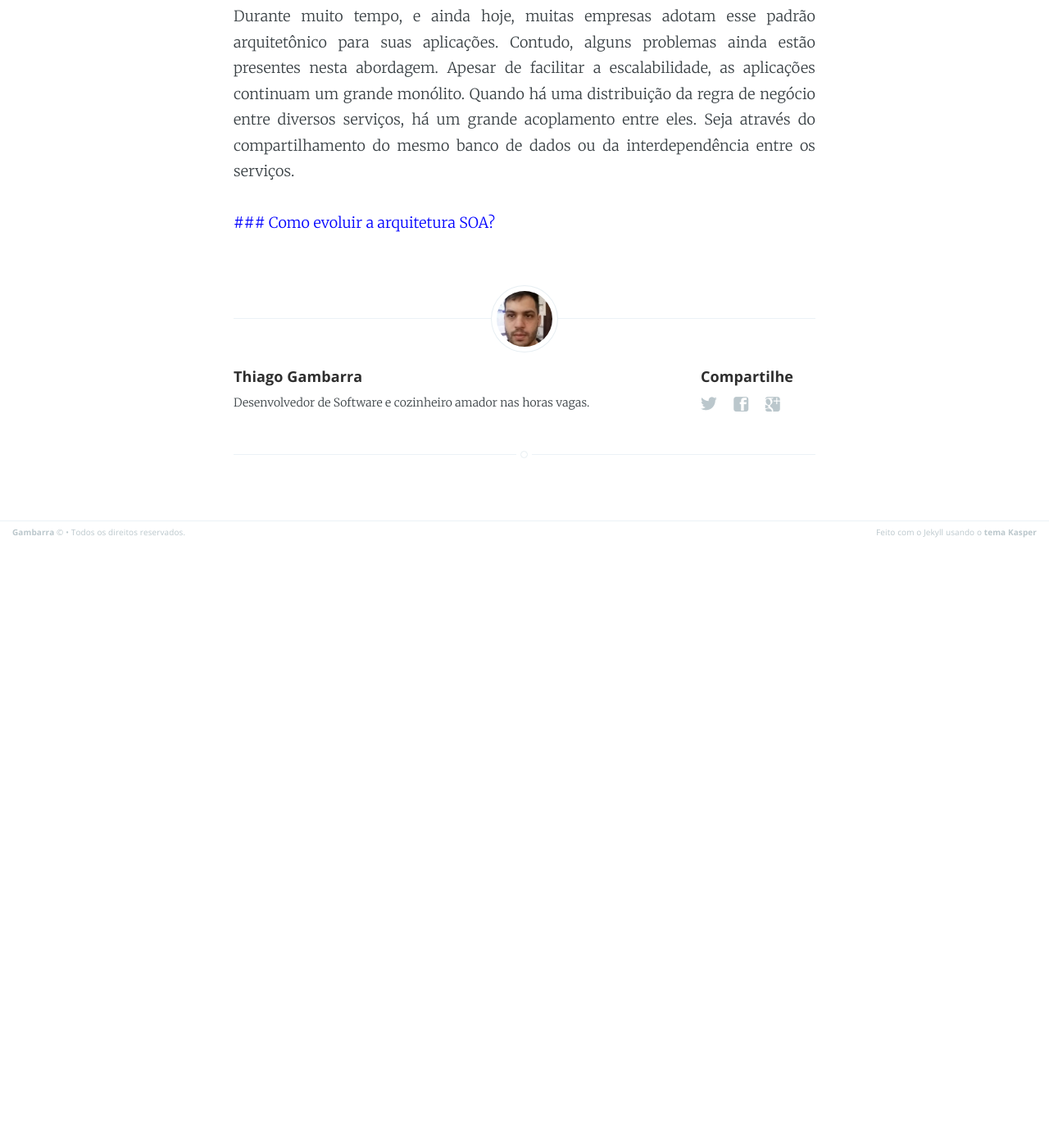
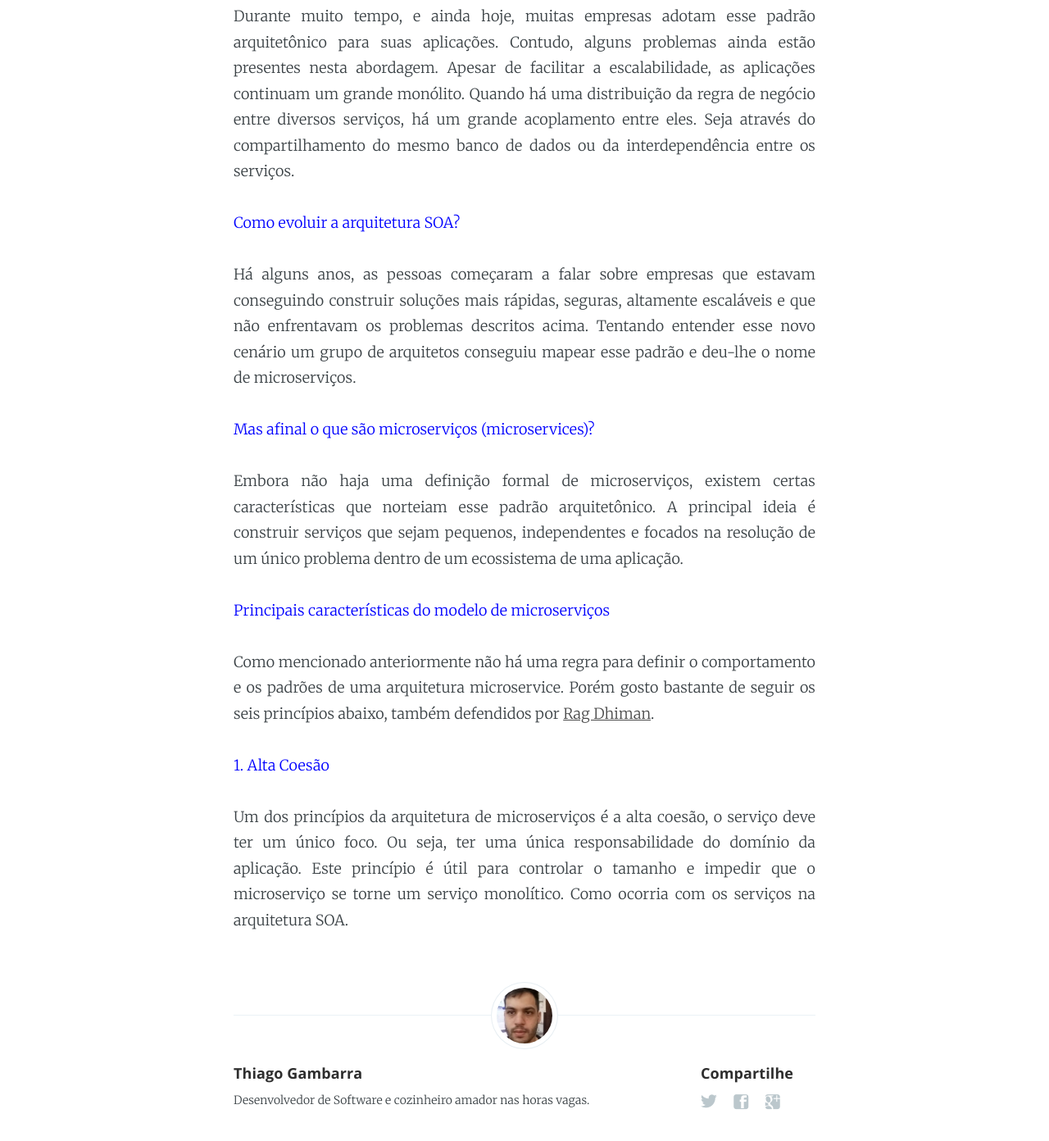
Before and after one commit to gambarra/gambarra.github.io, a Jekyll site: the page built from _posts/2018-03-10-alta-disponibilidade.md, in a window 1280 px wide and 1400 px high, scrolled down 1423 px. Shown: the top 1392 px of the window at 82% size. Built offline with Jekyll 4.4.1, drawn with Linux system fonts in a browser that asks for light colours; before the commit the page ends 2086 px from its top, so only the background shows below that.

Commit message:
art: corrige

```diff
--- a/_posts/2018-03-10-alta-disponibilidade.md
+++ b/_posts/2018-03-10-alta-disponibilidade.md
@@ -23,4 +23,18 @@ O padrão SOA trouxe alguns benefícios:
 Durante muito tempo, e ainda hoje, muitas empresas adotam esse padrão arquitetônico para suas aplicações. Contudo, alguns problemas ainda estão presentes nesta abordagem. Apesar de facilitar a escalabilidade, as aplicações continuam um grande monólito. Quando há uma distribuição da regra de negócio entre diversos serviços, há um grande acoplamento entre eles. Seja através do compartilhamento do mesmo banco de dados ou da interdependência entre os serviços.
 
 
-<span style="color:blue">### Como evoluir a arquitetura SOA?</span>
+<span style="color:blue">Como evoluir a arquitetura SOA?</span>
+
+Há alguns anos, as pessoas começaram a falar sobre empresas que estavam conseguindo construir soluções mais rápidas, seguras, altamente escaláveis e que não enfrentavam os problemas descritos acima. Tentando entender esse novo cenário um grupo de arquitetos conseguiu mapear esse padrão e deu-lhe o nome de microserviços.
+
+<span style="color:blue">Mas afinal o que são microserviços (microservices)?</span>
+
+Embora não haja uma definição formal de microserviços, existem certas características que norteiam esse padrão arquitetônico. A principal ideia é construir serviços que sejam pequenos, independentes e focados na resolução de um único problema dentro de um ecossistema de uma aplicação.
+
+<span style="color:blue">Principais características do modelo de microserviços</span>
+
+Como mencionado anteriormente não há uma regra para definir o comportamento e os padrões de uma arquitetura microservice. Porém gosto bastante de seguir os seis princípios abaixo, também defendidos por [Rag Dhiman](https://www.linkedin.com/in/ragdhiman/).
+
+<span style="color:blue">1. Alta Coesão</span>
+
+Um dos princípios da arquitetura de microserviços é a alta coesão, o serviço deve ter um único foco. Ou seja, ter uma única responsabilidade  do domínio da aplicação. Este princípio é útil para controlar o tamanho e impedir que o microserviço se torne um serviço monolítico. Como ocorria com os serviços na arquitetura SOA.
```
